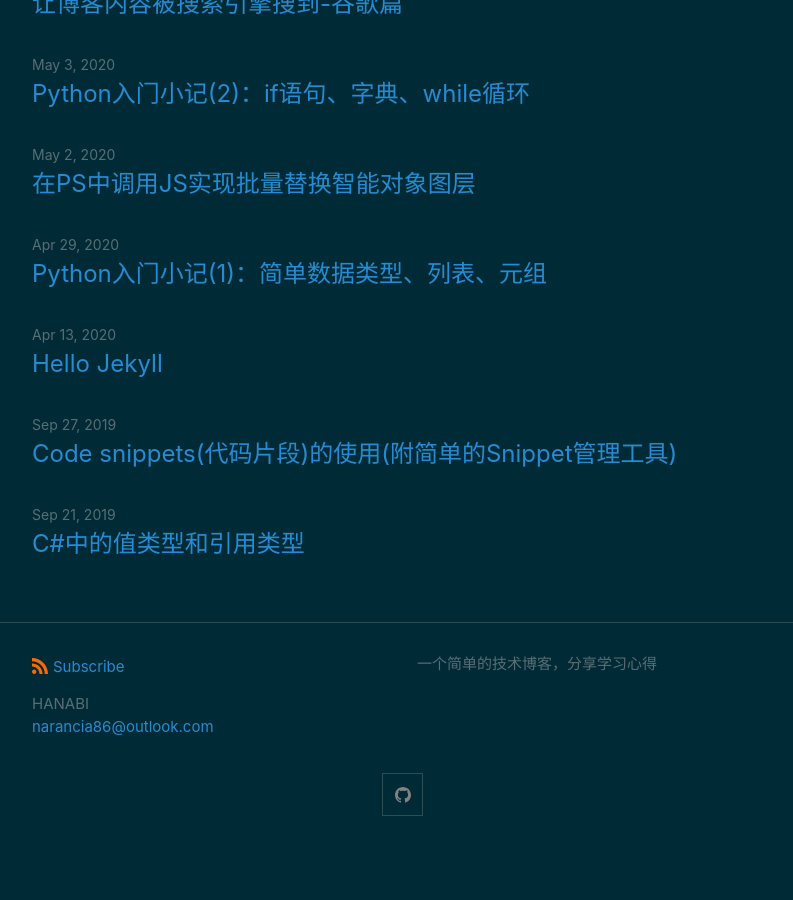
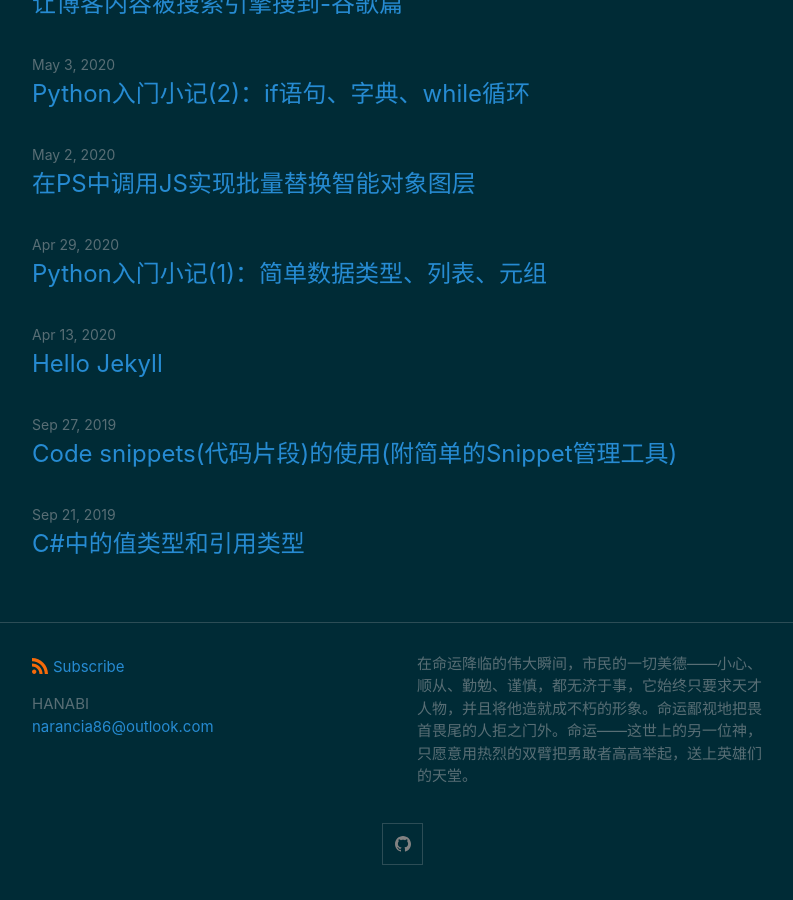
Before and after one commit to KamenRiderKuuga/kamenriderkuuga.github.io, a Jekyll site: the page built from index.md, in a window 1280 px wide and 900 px high, scrolled down 3352 px. Shown: the whole window, without its empty margins (238-1031 px from the left). Built offline with Jekyll 4.4.1, drawn with Linux system fonts in a browser that asks for light colours; before the commit the page ends 4203 px from its top, so only the background shows below that.

Commit message:
Update _config.yml

```diff
--- a/_config.yml
+++ b/_config.yml
@@ -3,7 +3,7 @@ author:
   name: HANABI
   email: narancia86@outlook.com
 description: > # this means to ignore newlines until "show_excerpts:"
-  一个简单的技术博客，分享学习心得
+  在命运降临的伟大瞬间，市民的一切美德——小心、顺从、勤勉、谨慎，都无济于事，它始终只要求天才人物，并且将他造就成不朽的形象。命运鄙视地把畏首畏尾的人拒之门外。命运——这世上的另一位神，只愿意用热烈的双臂把勇敢者高高举起，送上英雄们的天堂。
 
 show_excerpts: false # set to true to show excerpts on the homepage
 
```
